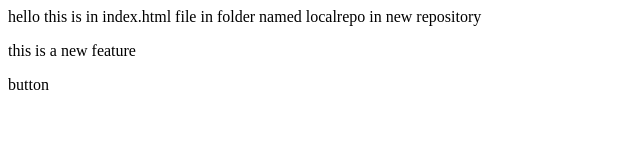
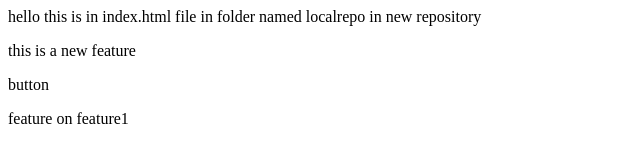
Before and after one commit to anil-ravula/localrepo, a plain HTML site: page index.html in a window 1280 px wide. Shown: the whole page, without its empty margins (0-640 px from the left). Drawn offline with Linux system fonts and the light colour scheme.

Commit message:
new feature

```diff
--- a/index.html
+++ b/index.html
@@ -1,3 +1,4 @@
 <p>hello this is in index.html file in folder named localrepo  in new repository</p>
 <p>this is a new feature</p>
 <p>button</p>
+<p>feature on feature1</p>
```
